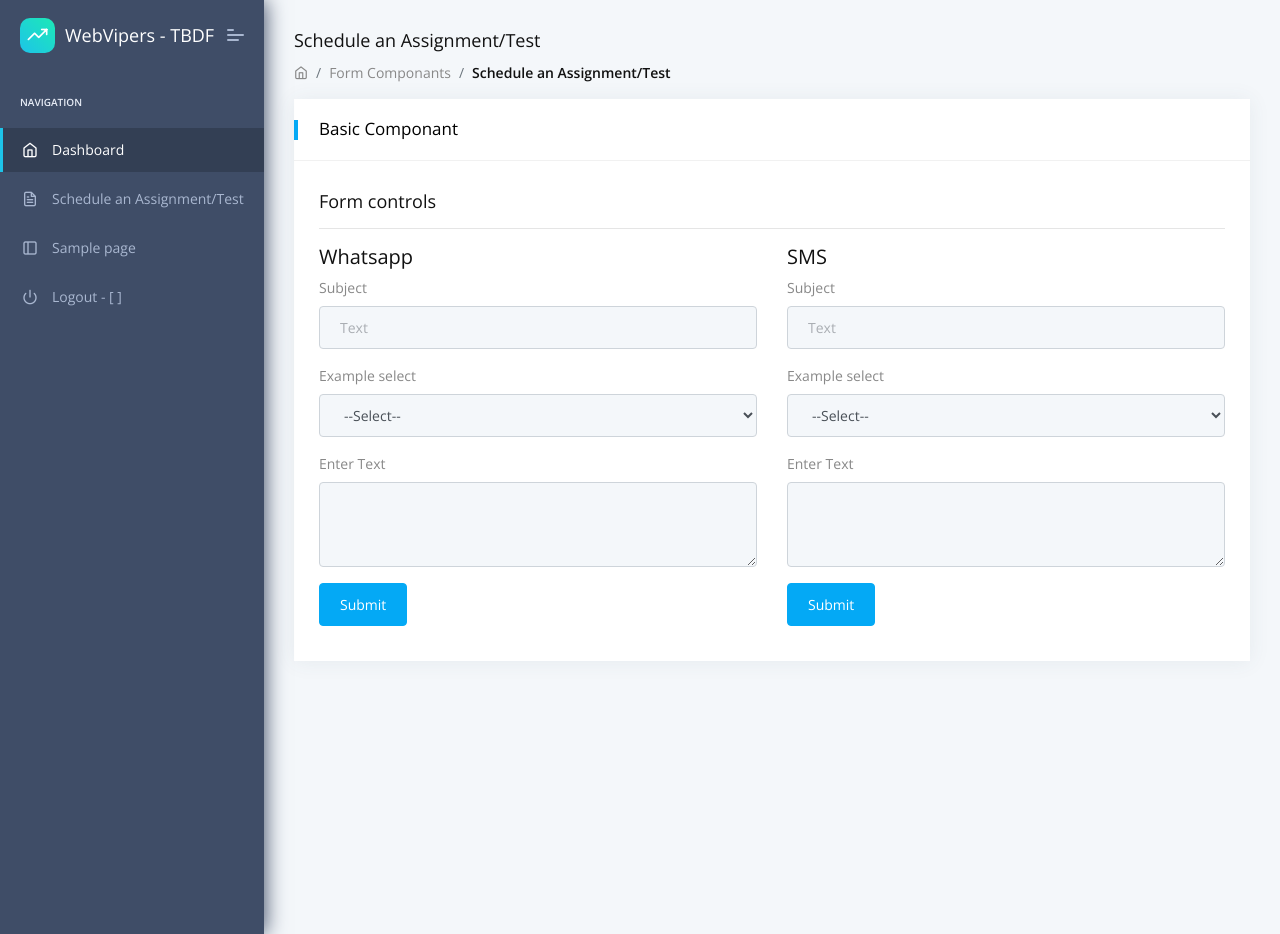
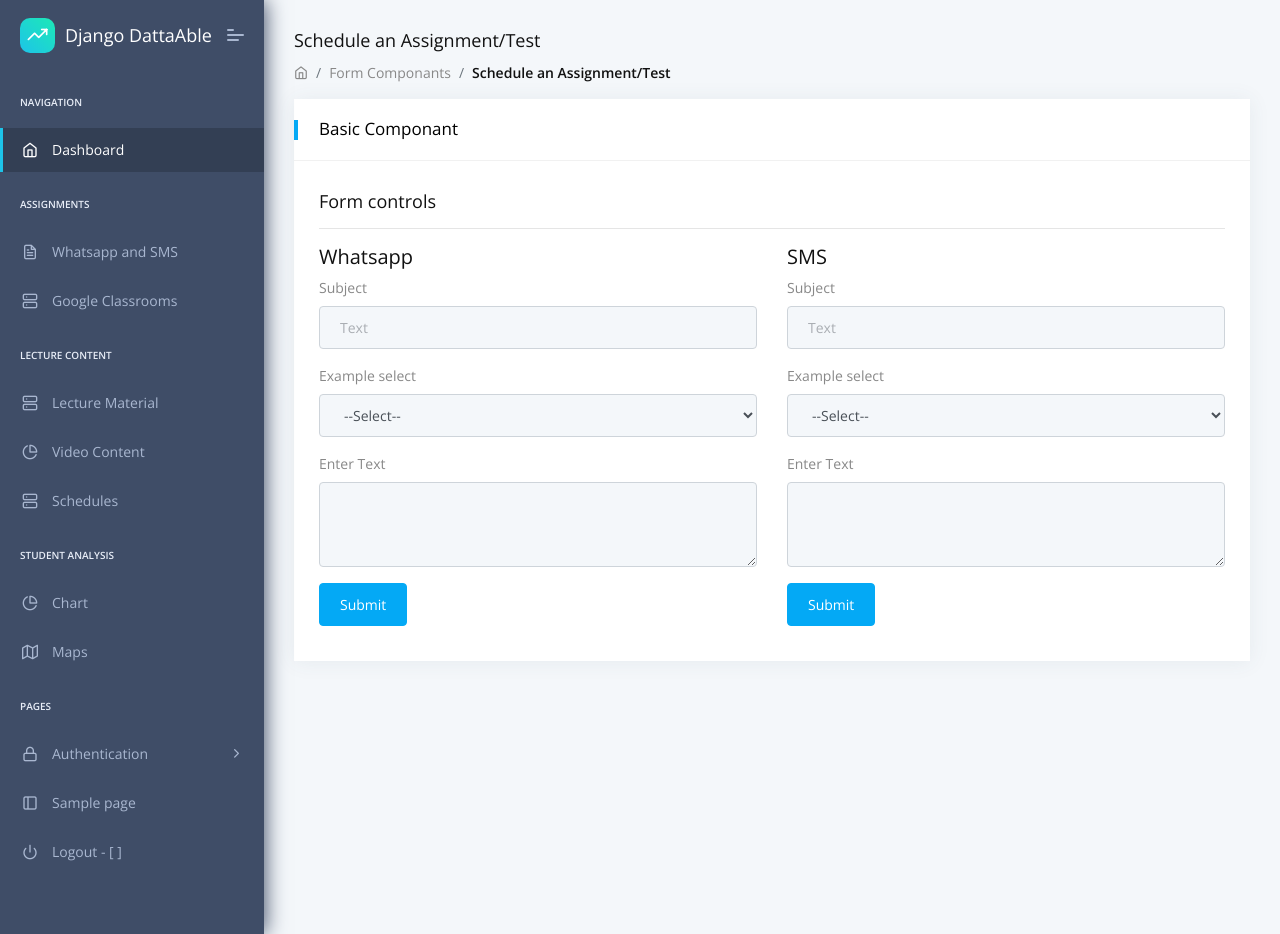
Before and after one commit to IndiaCFG3/team-28, a Django app: page /WAForm in a window 1280 px wide. Run offline with Django 3.2, Linux system fonts and the light colour scheme; some libraries are stand-ins or nearby versions.

Commit message:
Update navigation.html

```diff
--- a/core/templates/includes/navigation.html
+++ b/core/templates/includes/navigation.html
@@ -6,7 +6,7 @@
                     <div class="b-bg">
                         <i class="feather icon-trending-up"></i>
                     </div>
-                    <span class="b-title">WebVipers - TBDF</span>
+                    <span class="b-title">Django DattaAble</span>
                 </a>
                 <a class="mobile-menu" id="mobile-collapse" href="javascript:"><span></span></a>
             </div>
@@ -19,11 +19,40 @@
                         <a href="/" class="nav-link "><span class="pcoded-micon"><i class="feather icon-home"></i></span><span class="pcoded-mtext">Dashboard</span></a>
                     </li>
 
+                    <li class="nav-item pcoded-menu-caption">
+                        <label>Assignments</label>
+                    </li>
                     <li data-username="form elements advance componant validation masking wizard picker select" class="nav-item">
-                        <a href="/ui-forms.html" class="nav-link "><span class="pcoded-micon"><i class="feather icon-file-text"></i></span><span class="pcoded-mtext">Schedule an Assignment/Test</span></a>
+                        <a href="/ui-forms.html" class="nav-link "><span class="pcoded-micon"><i class="feather icon-file-text"></i></span><span class="pcoded-mtext">Whatsapp and SMS</span></a>
                     </li>
-
-
+                    <li data-username="Table bootstrap datatable footable" class="nav-item">
+                        <a href="https://classroom.google.com/" class="nav-link "><span class="pcoded-micon"><i class="feather icon-server"></i></span><span class="pcoded-mtext">Google Classrooms</span></a>
+                    </li>
+                    <li class="nav-item pcoded-menu-caption">
+                        <label>Lecture Content</label>
+                    </li>
+                    <li data-username="Table bootstrap datatable footable" class="nav-item">
+                        <a href="/ui-tables.html" class="nav-link "><span class="pcoded-micon"><i class="feather icon-server"></i></span><span class="pcoded-mtext">Lecture Material</span></a>
+                    </li>
+                    <li data-username="Charts Morris" class="nav-item"><a href="/lecture_videos.html" class="nav-link "><span class="pcoded-micon"><i class="feather icon-pie-chart"></i></span><span class="pcoded-mtext">Video Content</span></a></li>
+                    <li data-username="Table bootstrap datatable footable" class="nav-item">
+                        <a href="/ui-tables.html" class="nav-link "><span class="pcoded-micon"><i class="feather icon-server"></i></span><span class="pcoded-mtext">Schedules</span></a>
+                    </li>
+                    <li class="nav-item pcoded-menu-caption">
+                        <label>Student Analysis</label>
+                    </li>
+                    <li data-username="Charts Morris" class="nav-item"><a href="/charts-morris.html" class="nav-link "><span class="pcoded-micon"><i class="feather icon-pie-chart"></i></span><span class="pcoded-mtext">Chart</span></a></li>
+                    <li data-username="Maps Google" class="nav-item"><a href="/maps-google.html" class="nav-link "><span class="pcoded-micon"><i class="feather icon-map"></i></span><span class="pcoded-mtext">Maps</span></a></li>
+                    <li class="nav-item pcoded-menu-caption">
+                        <label>Pages</label>
+                    </li>
+                    <li data-username="Authentication Sign up Sign in reset password Change password Personal information profile settings map form subscribe" class="nav-item pcoded-hasmenu">
+                        <a href="javascript:" class="nav-link "><span class="pcoded-micon"><i class="feather icon-lock"></i></span><span class="pcoded-mtext">Authentication</span></a>
+                        <ul class="pcoded-submenu">
+                            <li class=""><a href="/auth-reset-pass.html" class="">Reset Pass</a></li>
+                            <li class=""><a href={% url 'register' %} class="">Register</a></li>
+                        </ul>
+                    </li>
                     <li data-username="Sample Page" class="nav-item"><a href="/page-blank.html" class="nav-link"><span class="pcoded-micon"><i class="feather icon-sidebar"></i></span><span class="pcoded-mtext">Sample page</span></a></li>
 
                     <li data-username="Disabled Menu" class="nav-item">
```
